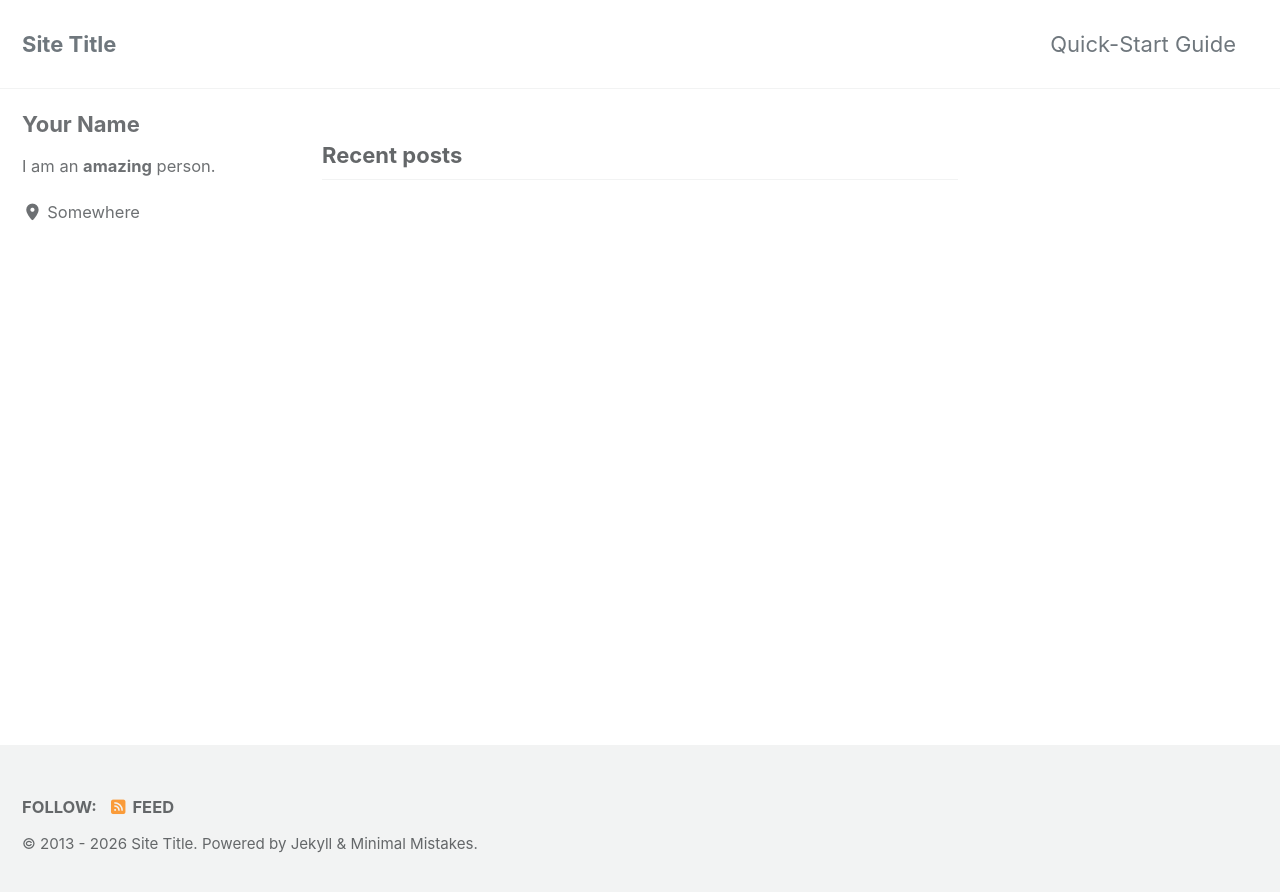
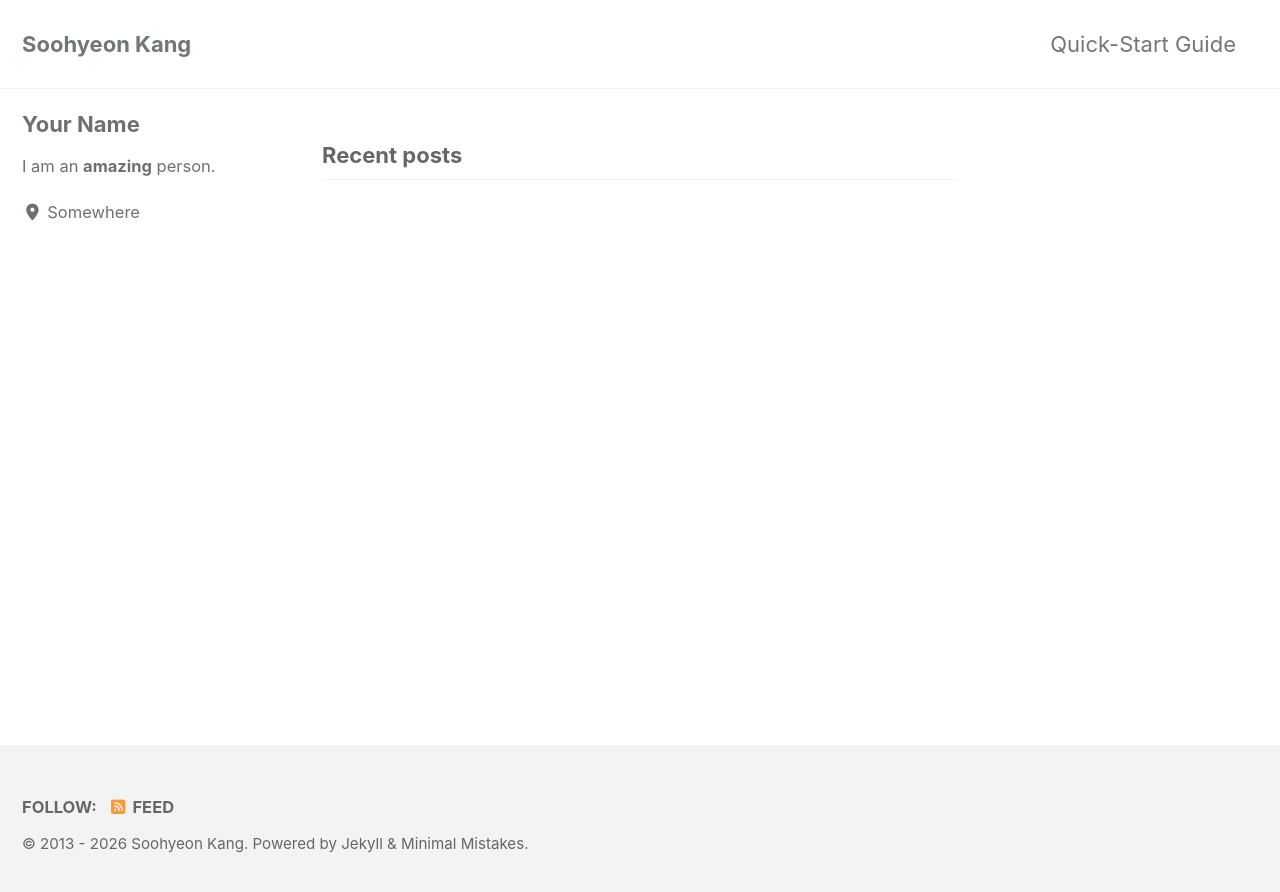
Before and after one commit to soohyeonkang16/soohyeonkang16.github.io, a Jekyll site: the page built from index.html, in a window 1280 px wide. Shown: the top 892 px of the page. Built offline with Jekyll 4.4.1, drawn with Linux system fonts in a browser that asks for light colours; cached includes are drawn as plain includes; the list of posts is cut into pages by our own code.

Commit message:
Update _config.yml

```diff
--- a/_config.yml
+++ b/_config.yml
@@ -17,7 +17,7 @@ minimal_mistakes_skin    : "default" # "air", "aqua", "contrast", "dark", "dirt"
 # Site Settings
 locale                   : "en-US"
 direction                : # "ltr" (default), "rtl" # set the direction of the page
-title                    : "Site Title"
+title                    : "Soohyeon Kang"
 title_separator          : "-"
 subtitle                 : # site tagline that appears below site title in masthead
 name                     : "Soohyeon Kang"
```
